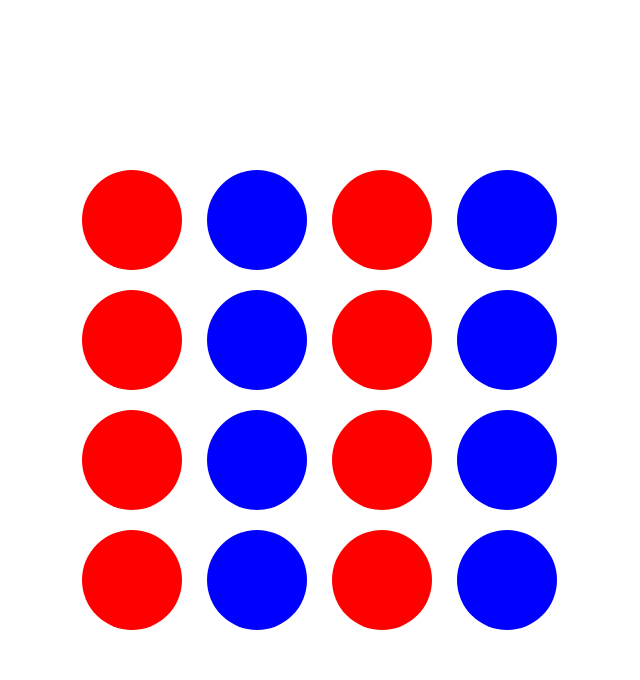
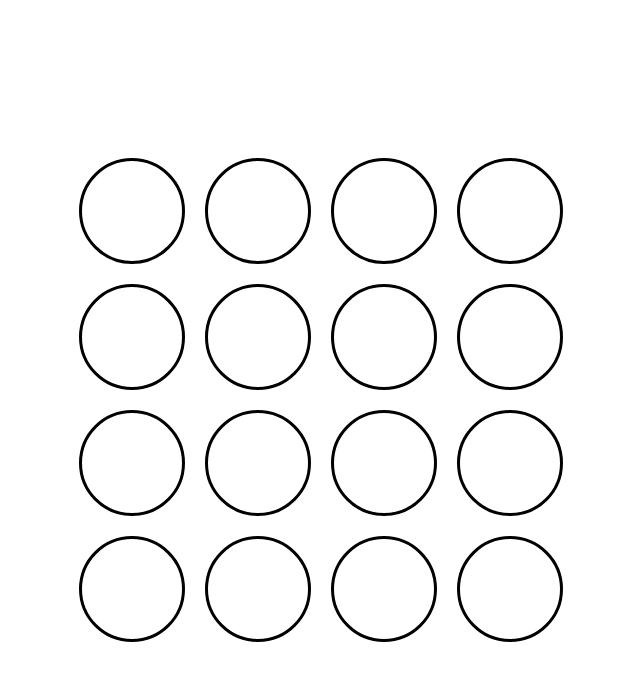
Before and after one commit to Yasvanth-2005/connect_four_react, a React app: page / in a window 1280 px wide. Shown: the whole page, without its empty margins (321-961 px from the left). Built offline with nearby package versions, Linux system fonts and the light colour scheme.

Commit message:
Day-1 Dinner

```diff
--- a/src/components/GameCircle.js
+++ b/src/components/GameCircle.js
@@ -1,16 +1,12 @@
 import React from 'react'
 import '../style.css'
 
-const clickMsg = (id) =>{
-  alert("You clicked "+ id);
-}
-
-export default function GameCircle({id,children}) {
-  const circleClicked = (id) =>{
-    console.log('circle clicked '+id);
+export default function GameCircle({id,children,onCircleClicked,className}) {
+  const clickMsg = (id) =>{
+    onCircleClicked(id)
   }
   return (
-    <div onClick={() => clickMsg(id)} className={`gamecircle ${id%2 === 0?"odd":"even"}`}>
+    <div onClick={() => clickMsg(id)} className={`gamecircle ${className}`}>
         {children}
     </div>
   )
--- a/src/components/gameBoard.js
+++ b/src/components/gameBoard.js
@@ -1,58 +1,41 @@
-import React from "react";
+import React,{useState} from "react";
 import GameCircle from "./GameCircle";
-import '../style.css'
+import '../style.css';
+
+
 
 const GameBoard = () =>{
+    const [gameBoard,setGameBoard] = useState(Array(16).fill(0))
+    const circleClicked = (id) =>{
+        alert('circle clicked ' + id);
+        gameBoard[id] = 1;
+        setGameBoard(gameBoard)
+    }
+
+ const renderCircle = (id) => {
+    return(
+        <GameCircle id={id} className={`player-${gameBoard[id]}`} onCircleClicked={circleClicked} />
+    )
+ }
+
     return(
         <div className="gameboard">
-            <GameCircle id={1}>
-
-            </GameCircle>
-            <GameCircle id={2}>
-
-            </GameCircle>
-            <GameCircle id={3}>
-
-            </GameCircle>
-            <GameCircle id={4}>
-
-            </GameCircle>
-            <GameCircle id={5}>
-
-            </GameCircle>
-            <GameCircle id={6}>
-
-            </GameCircle>
-            <GameCircle id={7}>
-
-            </GameCircle>
-            <GameCircle id={8}>
-
-            </GameCircle>
-            <GameCircle id={9}>
-
-            </GameCircle>
-            <GameCircle id={10}>
-
-            </GameCircle>
-            <GameCircle id={11}>
-
-            </GameCircle>
-            <GameCircle id={12}>
-
-            </GameCircle>
-            <GameCircle id={13}>
-
-            </GameCircle>
-            <GameCircle id={14}>
-
-            </GameCircle>
-            <GameCircle id={15}>
-
-            </GameCircle>
-            <GameCircle id={16}>
-
-            </GameCircle>
+           {renderCircle(0)}
+           {renderCircle(1)}
+           {renderCircle(2)}
+           {renderCircle(3)}
+           {renderCircle(4)}
+           {renderCircle(5)}
+           {renderCircle(6)}
+           {renderCircle(7)}
+           {renderCircle(8)}
+           {renderCircle(9)}
+           {renderCircle(10)}
+           {renderCircle(11)}
+           {renderCircle(12)}
+           {renderCircle(13)}
+           {renderCircle(14)}
+           {renderCircle(15)}
         </div>
     )
 }
--- a/src/style.css
+++ b/src/style.css
@@ -14,10 +14,14 @@
     height:100px;
     border-radius:50%;
     margin:10px;
+    border:3px solid black;
 }
-.gamecircle.odd{
+.player-0{
+    background-color: white;
+}
+.player-1{
+    background-color: red;
+}
+.player-2{
     background-color: blue;
 }
-.gamecircle.even{
-    background-color: red;
-}
```
